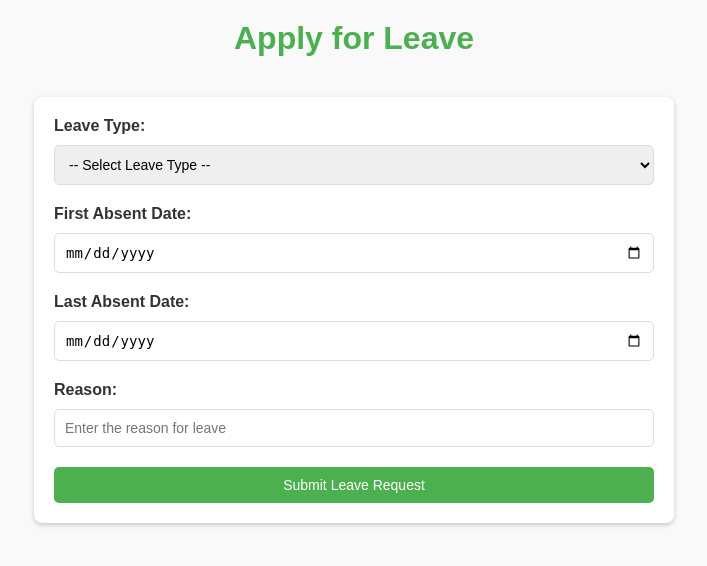
After one commit to shashhwatiwari/StaffSync, a Django app: page /apply-for-leave/ in a window 1280 px wide. The commit adds this page. Shown: the top 566 px of the page, without its empty margins (286-993 px from the left). Run offline with Django 5.2, Linux system fonts and the light colour scheme.

Commit message:
Leave logging functioanlity (Create and View)

```diff
--- /dev/null
+++ b/staffsyncDjango/staffsyncApp/templates/log_leave.html
@@ -0,0 +1,263 @@
+<!--<!DOCTYPE html>-->
+<!--<html lang="en">-->
+<!--<head>-->
+<!--    <meta charset="UTF-8">-->
+<!--    <meta name="viewport" content="width=device-width, initial-scale=1.0">-->
+<!--    <title>Apply for Leave - StaffSync</title>-->
+<!--    <style>-->
+<!--        body {-->
+<!--            font-family: Arial, sans-serif;-->
+<!--            margin: 0;-->
+<!--            padding: 0;-->
+<!--            background-color: #f9f9f9;-->
+<!--            color: #333;-->
+<!--            display: flex;-->
+<!--            flex-direction: column;-->
+<!--            align-items: center;-->
+<!--        }-->
+
+<!--        h1 {-->
+<!--            color: #4CAF50;-->
+<!--            margin: 20px 0;-->
+<!--        }-->
+
+<!--        .form-container {-->
+<!--            background-color: #fff;-->
+<!--            border-radius: 8px;-->
+<!--            box-shadow: 0 2px 5px rgba(0, 0, 0, 0.2);-->
+<!--            width: 90%;-->
+<!--            max-width: 600px;-->
+<!--            padding: 20px;-->
+<!--            margin-top: 20px;-->
+<!--        }-->
+
+<!--        .form-container h2 {-->
+<!--            margin-bottom: 20px;-->
+<!--            text-align: center;-->
+<!--            color: #333;-->
+<!--        }-->
+
+<!--        .form-container form {-->
+<!--            display: flex;-->
+<!--            flex-direction: column;-->
+<!--        }-->
+
+<!--        .form-container label {-->
+<!--            margin-bottom: 10px;-->
+<!--            font-weight: bold;-->
+<!--        }-->
+
+<!--        .form-container input,-->
+<!--        .form-container select {-->
+<!--            margin-bottom: 20px;-->
+<!--            padding: 10px;-->
+<!--            font-size: 14px;-->
+<!--            border: 1px solid #ddd;-->
+<!--            border-radius: 5px;-->
+<!--        }-->
+
+<!--        .form-container button {-->
+<!--            background-color: #4CAF50;-->
+<!--            color: white;-->
+<!--            border: none;-->
+<!--            padding: 10px 15px;-->
+<!--            border-radius: 5px;-->
+<!--            cursor: pointer;-->
+<!--            font-size: 14px;-->
+<!--            transition: background-color 0.3s ease;-->
+<!--        }-->
+
+<!--        .form-container button:hover {-->
+<!--            background-color: #45a049;-->
+<!--        }-->
+
+<!--        .message-container {-->
+<!--            text-align: center;-->
+<!--            margin-top: 10px;-->
+<!--        }-->
+
+<!--        .success-message {-->
+<!--            color: #5cb85c;-->
+<!--        }-->
+
+<!--        .error-message {-->
+<!--            color: #d9534f;-->
+<!--        }-->
+<!--    </style>-->
+<!--</head>-->
+<!--<body>-->
+<!--    <h1>Apply for Leave</h1>-->
+<!--    <div class="form-container">-->
+<!--        {% if messages %}-->
+<!--        <div class="message-container">-->
+<!--            {% for message in messages %}-->
+<!--            <p class="{{ message.tags }}">{{ message }}</p>-->
+<!--            {% endfor %}-->
+<!--        </div>-->
+<!--        {% endif %}-->
+
+<!--        <form method="POST" action="{% url 'apply-for-leave' %}">-->
+<!--            {% csrf_token %}-->
+
+<!--            <label for="leave_type">Leave Type:</label>-->
+<!--            <select id="leave_type" name="leave_type" required>-->
+<!--                <option value="">&#45;&#45; Select Leave Type &#45;&#45;</option>-->
+<!--                <option value="Annual">Annual</option>-->
+<!--                <option value="Casual">Casual</option>-->
+<!--                <option value="Maternity">Maternity</option>-->
+<!--                <option value="No-Pay">No-Pay</option>-->
+<!--            </select>-->
+
+<!--            <label for="first_absent_date">First Absent Date:</label>-->
+<!--            <input type="date" id="first_absent_date" name="first_absent_date" required>-->
+
+<!--            <label for="last_absent_date">Last Absent Date:</label>-->
+<!--            <input type="date" id="last_absent_date" name="last_absent_date" required>-->
+
+<!--            <label for="reason">Reason:</label>-->
+<!--            <input type="text" id="reason" name="reason" placeholder="Enter the reason for leave" required>-->
+
+<!--            <button type="submit">Submit Leave Request</button>-->
+<!--        </form>-->
+<!--    </div>-->
+<!--</body>-->
+<!--</html>-->
+
+<!DOCTYPE html>
+<html lang="en">
+<head>
+    <meta charset="UTF-8">
+    <meta name="viewport" content="width=device-width, initial-scale=1.0">
+    <title>Apply for Leave - StaffSync</title>
+    <style>
+        body {
+            font-family: Arial, sans-serif;
+            margin: 0;
+            padding: 0;
+            background-color: #f9f9f9;
+            color: #333;
+            display: flex;
+            flex-direction: column;
+            align-items: center;
+        }
+
+        h1 {
+            color: #4CAF50;
+            margin: 20px 0;
+        }
+
+        .form-container {
+            background-color: #fff;
+            border-radius: 8px;
+            box-shadow: 0 2px 5px rgba(0, 0, 0, 0.2);
+            width: 90%;
+            max-width: 600px;
+            padding: 20px;
+            margin-top: 20px;
+        }
+
+        .form-container h2 {
+            margin-bottom: 20px;
+            text-align: center;
+            color: #333;
+        }
+
+        .form-container form {
+            display: flex;
+            flex-direction: column;
+        }
+
+        .form-container label {
+            margin-bottom: 10px;
+            font-weight: bold;
+        }
+
+        .form-container input,
+        .form-container select {
+            margin-bottom: 20px;
+            padding: 10px;
+            font-size: 14px;
+            border: 1px solid #ddd;
+            border-radius: 5px;
+        }
+
+        .form-container button {
+            background-color: #4CAF50;
+            color: white;
+            border: none;
+            padding: 10px 15px;
+            border-radius: 5px;
+            cursor: pointer;
+            font-size: 14px;
+            transition: background-color 0.3s ease;
+        }
+
+        .form-container button:hover {
+            background-color: #45a049;
+        }
+
+        .message-container {
+            text-align: center;
+            margin-top: 10px;
+        }
+
+        .success-message {
+            color: #5cb85c;
+        }
+
+        .error-message {
+            color: #d9534f;
+        }
+    </style>
+    <script>
+        // Function to validate the dates
+        function validateDates() {
+            const firstDate = document.getElementById("first_absent_date").value;
+            const lastDate = document.getElementById("last_absent_date").value;
+
+            if (firstDate && lastDate && new Date(lastDate) < new Date(firstDate)) {
+                alert("The Last Absent Date cannot be before the First Absent Date.");
+                return false; // Prevent form submission
+            }
+            return true; // Allow form submission
+        }
+    </script>
+</head>
+<body>
+    <h1>Apply for Leave</h1>
+    <div class="form-container">
+        {% if messages %}
+        <div class="message-container">
+            {% for message in messages %}
+            <p class="{{ message.tags }}">{{ message }}</p>
+            {% endfor %}
+        </div>
+        {% endif %}
+
+        <!-- Add onsubmit attribute to call the JavaScript validation function -->
+        <form method="POST" action="{% url 'apply-for-leave' %}" onsubmit="return validateDates();">
+            {% csrf_token %}
+
+            <label for="leave_type">Leave Type:</label>
+            <select id="leave_type" name="leave_type" required>
+                <option value="">-- Select Leave Type --</option>
+                <option value="Annual">Annual</option>
+                <option value="Casual">Casual</option>
+                <option value="Maternity">Maternity</option>
+                <option value="No-Pay">No-Pay</option>
+            </select>
+
+            <label for="first_absent_date">First Absent Date:</label>
+            <input type="date" id="first_absent_date" name="first_absent_date" required>
+
+            <label for="last_absent_date">Last Absent Date:</label>
+            <input type="date" id="last_absent_date" name="last_absent_date" required>
+
+            <label for="reason">Reason:</label>
+            <input type="text" id="reason" name="reason" placeholder="Enter the reason for leave" required>
+
+            <button type="submit">Submit Leave Request</button>
+        </form>
+    </div>
+</body>
+</html>
--- a/staffsyncDjango/staffsyncApp/urls.py
+++ b/staffsyncDjango/staffsyncApp/urls.py
@@ -14,5 +14,9 @@ urlpatterns = [
     path('add-emergency-contact/', views.add_emergency_contact, name='add-emergency-contact'),
     path('update-emergency-contact/<int:contact_id>/', views.update_emergency_contact, name='update-emergency-contact'),
     path('delete-emergency-contact/<int:contact_id>/', views.delete_emergency_contact, name='delete-emergency-contact'),
+    path('apply-for-leave/', views.log_leave, name='apply-for-leave'),
+    path('view-leave/', views.view_employee_leaves, name='view-leave'),
+
+
 
 ]
--- a/staffsyncDjango/staffsyncApp/views.py
+++ b/staffsyncDjango/staffsyncApp/views.py
@@ -238,3 +238,44 @@ def delete_emergency_contact(request, contact_id):
 
 
 # -------------------------------------------------------------------------------------------------------------------------------------------------
+
+#Method to log a leave
+
+def log_leave(request):
+    if request.method == 'POST':
+        employee_id = request.session.get('user_id')
+        reason = request.POST.get('reason')
+        leave_type = request.POST.get('leave_type')
+        first_absent_date = request.POST.get('first_absent_date')
+        last_absent_date = request.POST.get('last_absent_date')
+        out_param = OutParam()
+        try:
+            call_procedure('LogLeave', [
+                employee_id,
+                reason,
+                leave_type,
+                first_absent_date,
+                last_absent_date,
+                out_param
+            ])
+            #messages.success(request, f'Leave request submitted successfully. Leave ID: {leave_id}')
+            return redirect('employee-home')
+        except Exception as e:
+            messages.error(request, f'Error submitting leave request: {str(e)}')
+    return render(request, 'log_leave.html')
+
+
+
+#Method to view leaves logged by an employee.
+def view_employee_leaves(request):
+    if 'user_id' not in request.session:
+        return redirect('login')
+
+    employee_id = request.session['user_id']
+
+    try:
+        leaves = call_procedure('get_employee_leaves', [employee_id])
+        return render(request, 'view_leaves.html', {'leaves': leaves})
+    except Exception as e:
+        messages.error(request, f'Error retrieving leave data: {str(e)}')
+        return redirect('employee_dashboard')
```
Also changed, not shown: staffsyncDjango/staffsyncApp/templates/employee-home.html (+6 -108 lines), staffsyncDjango/staffsyncApp/templates/view_leaves.html (added, +116 -0 lines).
